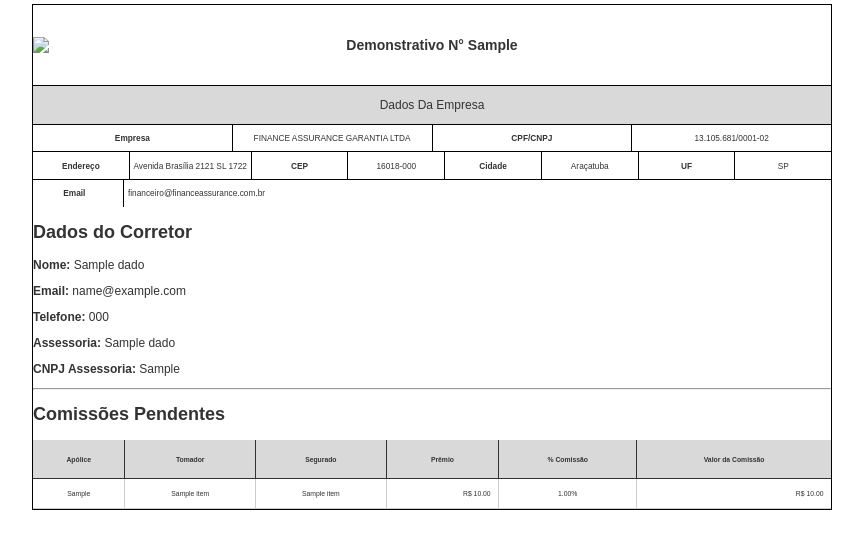
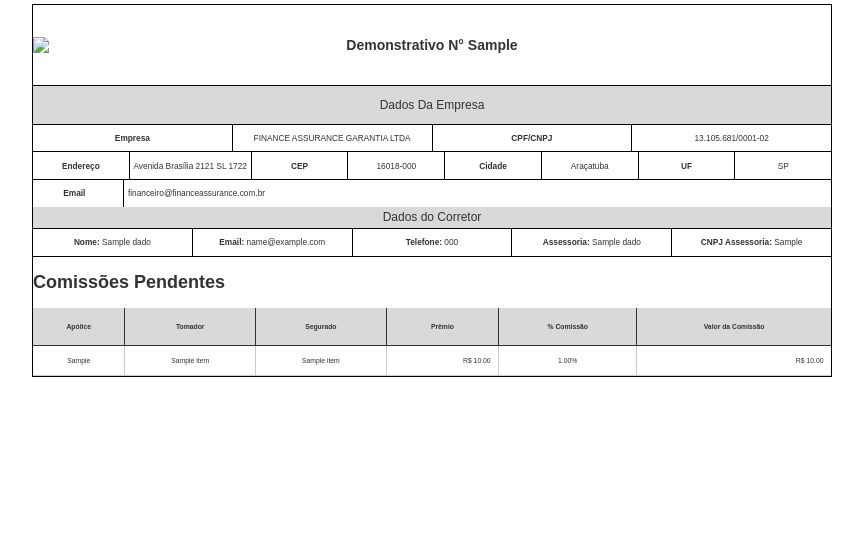
Before and after one commit to lucas-ds-domingos/reiback-backend, a Python web app: template app/templates/comisaoCorretor.html in a window 1280 px wide. Shown: the top 549 px of the page, without its empty margins (208-1071 px from the left). Run offline with Jinja, Linux system fonts and the light colour scheme; the template is opened without the code that fills it: most values are stand-ins (such as "Sample title", 1, 10 or a date in 2020).

Commit message:
att pdf 5

```diff
--- a/app/templates/comisaoCorretor.html
+++ b/app/templates/comisaoCorretor.html
@@ -34,15 +34,14 @@
             <div class="divL"><p class="spaceemail"><strong>Email</strong></p></div>
             <div><p class="spaceNomeemail">financeiro@financeassurance.com.br</p></div>
         </div>
-        <h2>Dados do Corretor</h2>
-        <p><strong>Nome:</strong> {{ dados.corretor_nome }}</p>
-        <p><strong>Email:</strong> {{ dados.corretor_email }}</p>
-        <p><strong>Telefone:</strong> {{ dados.corretor_telefone }}</p>
-        <p><strong>Assessoria:</strong> {{ dados.assessoria_nome }}</p>
-        <p><strong>CNPJ Assessoria:</strong> {{ dados.assessoria_cnpj }}</p>
-
-        <hr>
-
+        <div class="divisao2"><p>Dados do Corretor</p></div>
+        <div class="containerIn">
+        <div><p><strong>Nome:</strong> {{ dados.corretor_nome }}</p></div>
+        <div class="divRandL"><p><strong>Email:</strong> {{ dados.corretor_email }}</p></div>
+        <div><p><strong>Telefone:</strong> {{ dados.corretor_telefone }}</p></div>
+        <div class="divRandL"><p><strong>Assessoria:</strong> {{ dados.assessoria_nome }}</p></div>
+        <div><p><strong>CNPJ Assessoria:</strong> {{ dados.assessoria_cnpj }}</p></div>
+        </div>
         <h2>Comissões Pendentes</h2>
         <table>
         <thead>
```
